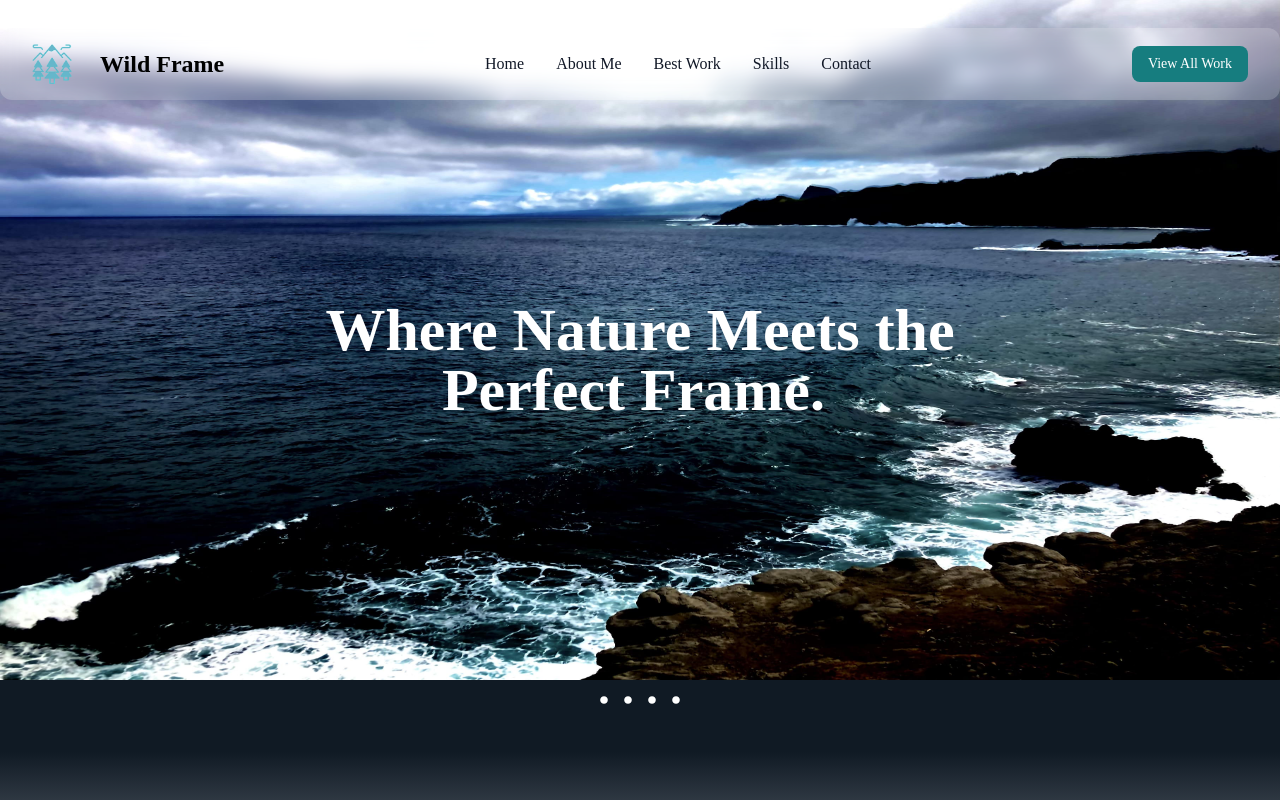
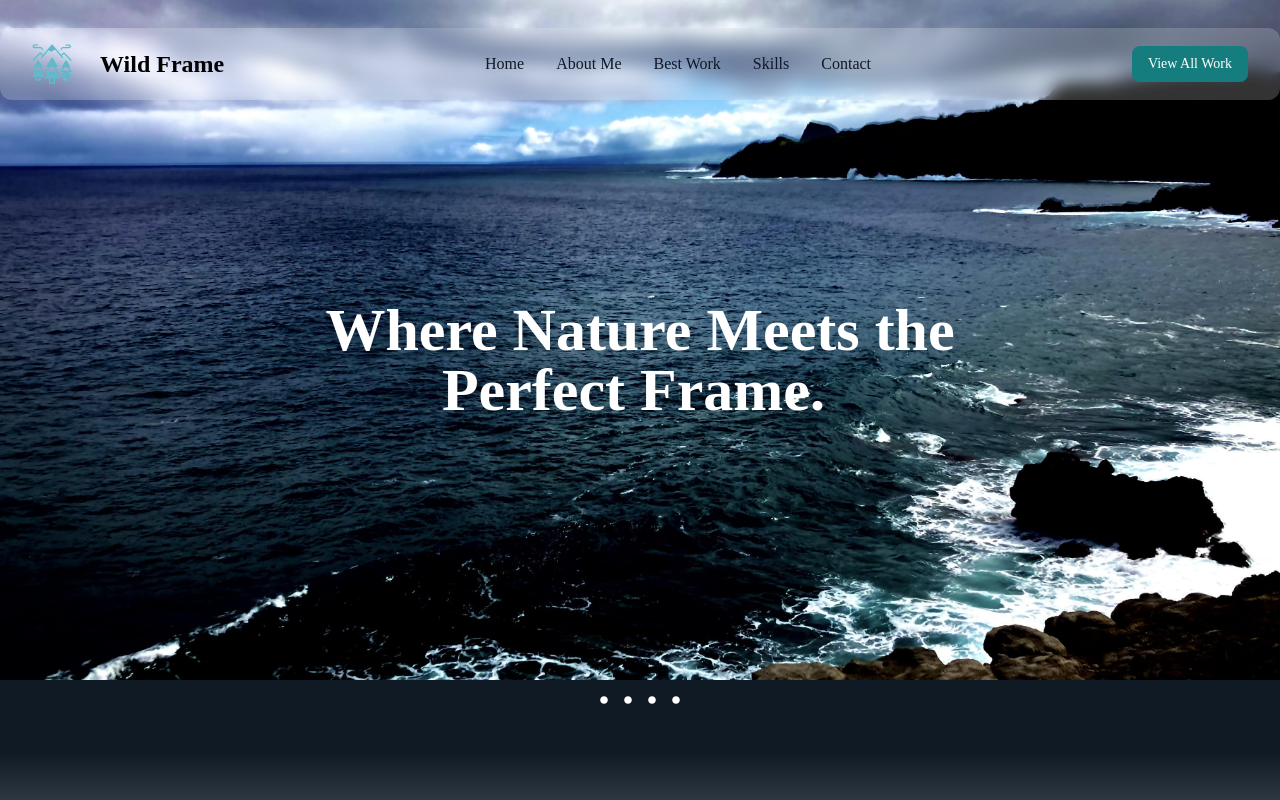
Before and after one commit to TRshaqOat/personal-web-repo, a React (Create React App) app in the folder personal-site/: page / in a window 1280 px wide. Shown: the top 800 px of the page. Built offline with nearby package versions, Linux system fonts and the light colour scheme; a web font is replaced by a local one.

Commit message:
Update ImageCarousel.js

```diff
--- a/personal-site/src/components/ImageCarousel.js
+++ b/personal-site/src/components/ImageCarousel.js
@@ -11,7 +11,7 @@ import wallgolfcourse from "../assets/wallgolfcourse.jpeg";
 import TypingText from "./TypingText";
 
 const imageClass =
-  "w-full h-full bg-center object-fit: contain transition-transform duration-700";
+  "w-full h-full bg-center bg-cover transition-transform duration-700 object-cover";
 
 const ImageCarousel = () => {
   const slides = useMemo(() => {
```
